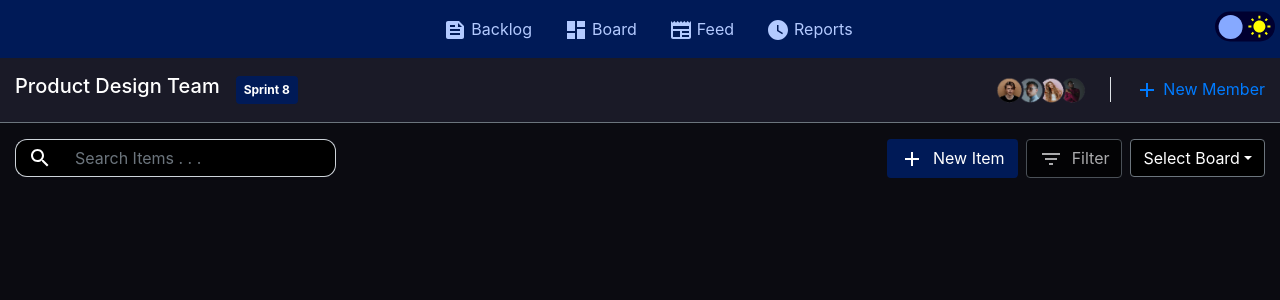
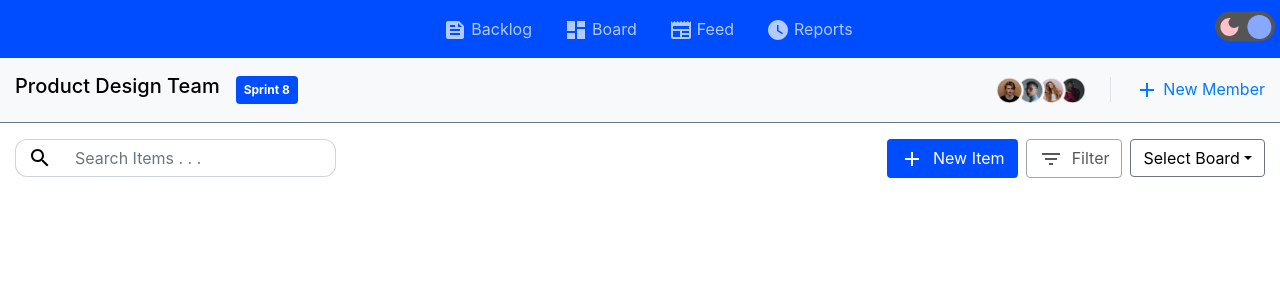
Before and after one commit to pouyaafraz123/TaskManagement, a React (Create React App) app: page / in a window 1280 px wide. Shown: the top 300 px of the page. Built offline with nearby package versions, Linux system fonts and the light colour scheme.

Commit message:
last bug

```diff
--- a/src/features/ThemeSlice.js
+++ b/src/features/ThemeSlice.js
@@ -4,7 +4,7 @@ import Theme from "../components/theme/Theme";
 export const ThemeSlice = createSlice({
     name: "theme",
     initialState: {
-        theme: /*JSON.parse(localStorage.getItem("theme")) ||*/ Theme.dark
+        theme: JSON.parse(localStorage.getItem("theme")) || Theme.light
     },
     reducers: {
         ToggleTheme: (state,action) => {
```
